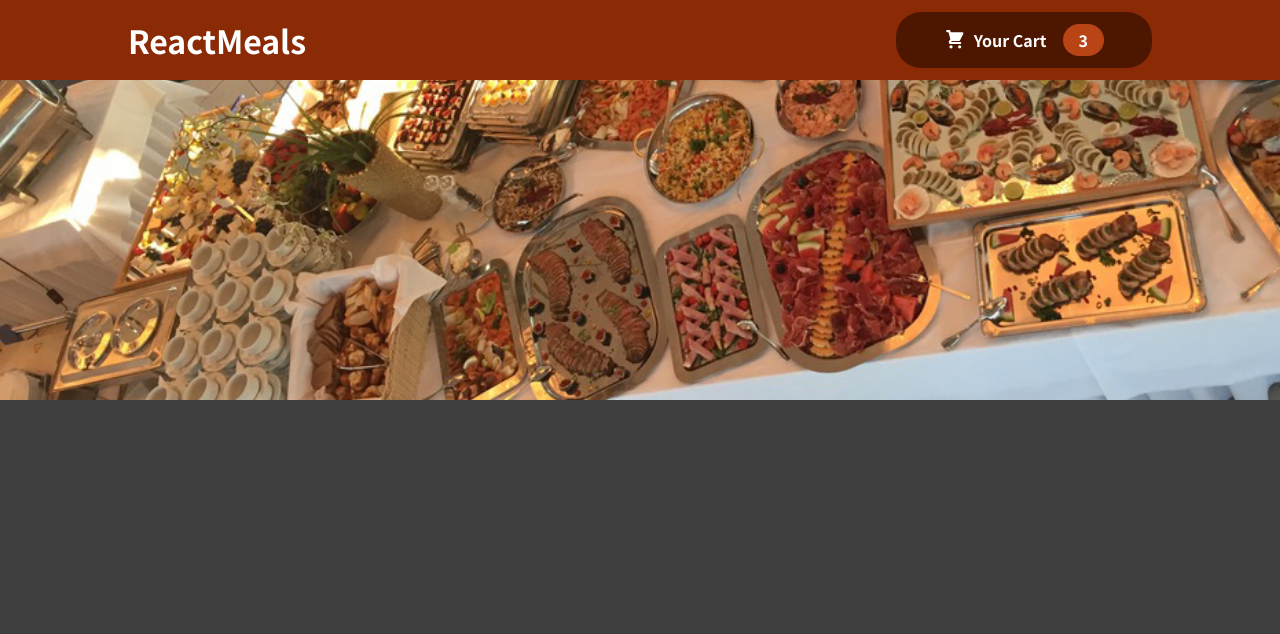
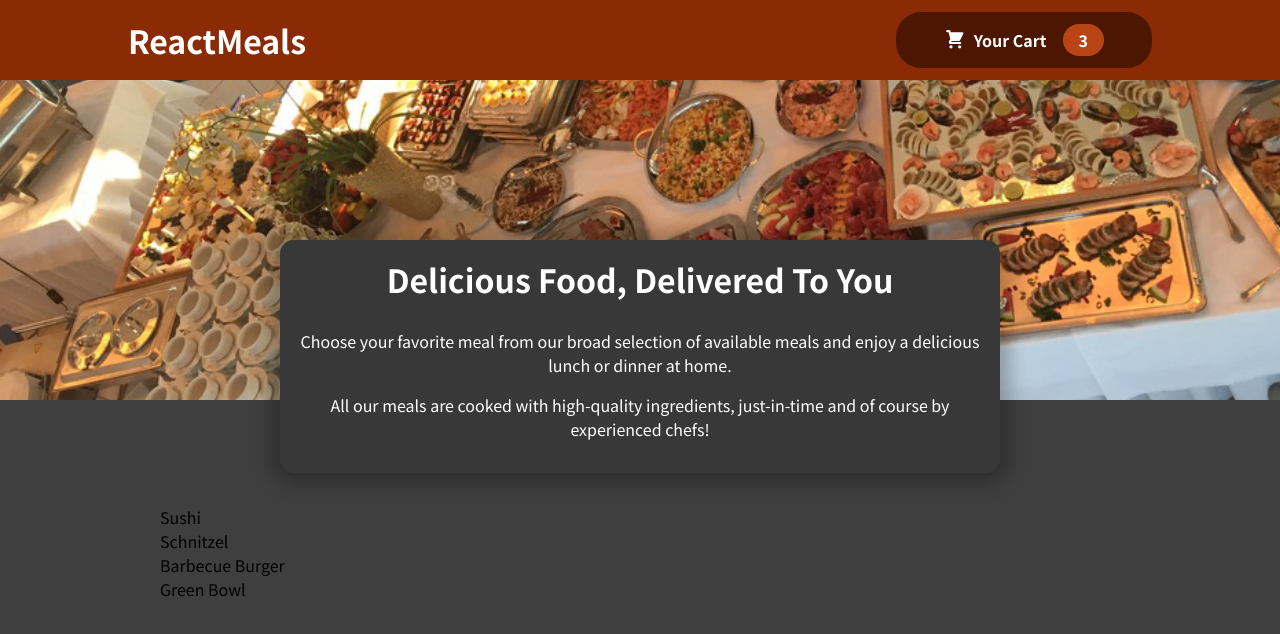
Before and after one commit to ozkanparlakkilic/food-order, a React (Create React App) app: page / in a window 1280 px wide. Shown: the top 634 px of the page. Built offline with nearby package versions, Linux system fonts and the light colour scheme.

Commit message:
add mock data and meals component

```diff
--- a/src/App.js
+++ b/src/App.js
@@ -1,12 +1,15 @@
+import { Fragment } from "react";
 
-import { Fragment } from 'react';
-
-import Header from './components/Layout/Header';
+import Header from "./components/Layout/Header";
+import Meals from "./components/Meals/Meals";
 
 function App() {
   return (
     <Fragment>
       <Header />
+      <main>
+        <Meals />
+      </main>
     </Fragment>
   );
 }
--- /dev/null
+++ b/src/components/Meals/AvailableMeals.js
@@ -0,0 +1,41 @@
+import React from "react";
+import classes from "./AvailableMeals.module.css";
+
+const DUMMY_MEALS = [
+  {
+    id: "m1",
+    name: "Sushi",
+    description: "Finest fish and veggies",
+    price: 22.99,
+  },
+  {
+    id: "m2",
+    name: "Schnitzel",
+    description: "A german specialty!",
+    price: 16.5,
+  },
+  {
+    id: "m3",
+    name: "Barbecue Burger",
+    description: "American, raw, meaty",
+    price: 12.99,
+  },
+  {
+    id: "m4",
+    name: "Green Bowl",
+    description: "Healthy...and green...",
+    price: 18.99,
+  },
+];
+
+const AvailableMeals = () => {
+  const mealsList = DUMMY_MEALS.map(meal => <li>{meal.name}</li>);
+
+  return (
+    <section className={classes.meals}>
+        <ul>{mealsList}</ul>
+    </section>
+  );
+};
+
+export default AvailableMeals;
--- /dev/null
+++ b/src/components/Meals/AvailableMeals.module.css
@@ -0,0 +1,24 @@
+.meals {
+    max-width: 60rem;
+    width: 90%;
+    margin: 2rem auto;
+    animation: meals-appear 1s ease-out forwards;
+}
+
+.meals ul {
+    list-style: none;
+    margin: 0;
+    padding: 0;
+}
+
+@keyframes meals-appear {
+    from {
+        opacity: 0;
+        transform: translateY(3rem);
+    }
+
+    to {
+        opacity: 1;
+        transform: translateY(0);
+    }
+}
--- /dev/null
+++ b/src/components/Meals/Meals.js
@@ -0,0 +1,13 @@
+import React from "react";
+import AvailableMeals from "./AvailableMeals";
+import MealsSummary from "./MealsSummary";
+
+const Meals = () => {
+  return (
+    <React.Fragment>
+      <MealsSummary />
+      <AvailableMeals />
+    </React.Fragment>
+  );
+};
+export default Meals;
--- /dev/null
+++ b/src/components/Meals/MealsSummary.js
@@ -0,0 +1,21 @@
+import React from "react";
+
+import classes from "./MealsSummary.module.css";
+
+const MealsSummary = () => {
+  return (
+    <section className={classes.summary}>
+      <h2>Delicious Food, Delivered To You</h2>
+      <p>
+        Choose your favorite meal from our broad selection of available meals
+        and enjoy a delicious lunch or dinner at home.
+      </p>
+      <p>
+        All our meals are cooked with high-quality ingredients, just-in-time and
+        of course by experienced chefs!
+      </p>
+    </section>
+  );
+};
+
+export default MealsSummary;
--- /dev/null
+++ b/src/components/Meals/MealsSummary.module.css
@@ -0,0 +1,18 @@
+.summary {
+    text-align: center;
+    max-width: 45rem;
+    width: 90%;
+    margin: auto;
+    margin-top: -10rem;
+    position: relative;
+    background-color: #383838;
+    color: white;
+    border-radius: 14px;
+    padding: 1rem;
+    box-shadow: 0 1px 18px 10px rgba(0, 0, 0, 0.25);
+}
+
+.summary h2 {
+    font-size: 2rem;
+    margin-top: 0;
+}
```
